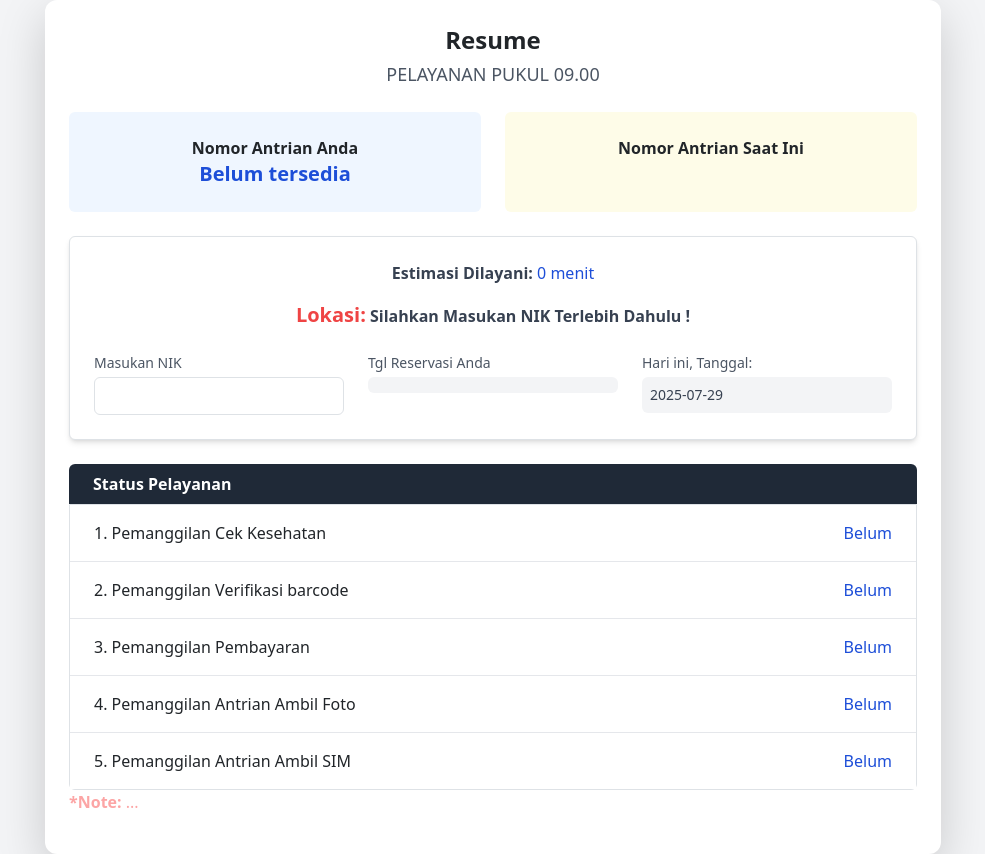
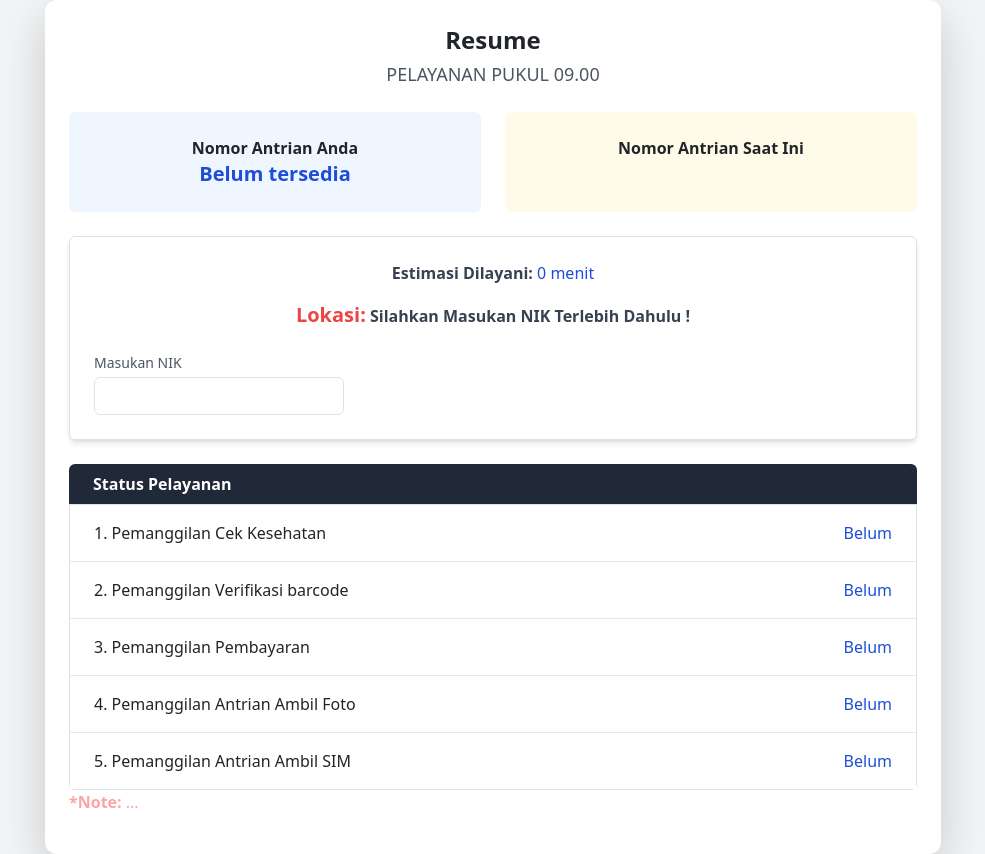
Before and after one commit to fauzi337/reservasi_sim, a React (Create React App) app in the folder sim-booking-frontend/: page /resume-antrian in a window 1280 px wide. Shown: the whole page, without its empty margins (147-1132 px from the left). Built offline with nearby package versions, Linux system fonts and the light colour scheme; the HTML template or start-up script is replaced by a standard one.

Commit message:
tambah kondisi tgl reserv dan tgl srkng

```diff
--- a/sim-booking-frontend/src/pages/ResumeAntrian.jsx
+++ b/sim-booking-frontend/src/pages/ResumeAntrian.jsx
@@ -177,6 +177,8 @@ export default function ResumeAntrian({ showToast }) {
               />
             </div>
 
+            {resumeData.nomorAnda && (
+                <>
               <div>
                 <label className="block mb-1 font-medium text-gray-600">Tgl Reservasi Anda</label>
                 <div className="p-2 bg-gray-100 rounded-md">{resumeData.tglReserv}</div>
@@ -186,6 +188,8 @@ export default function ResumeAntrian({ showToast }) {
                 <label className="block mb-1 font-medium text-gray-600">Hari ini, Tanggal:</label>
                 <div className="p-2 bg-gray-100 rounded-md">{today}</div>
               </div>
+              </>
+              )}
           </div>
         </div>
 
```
Lines whose indentation alone changed are shown as unchanged.
